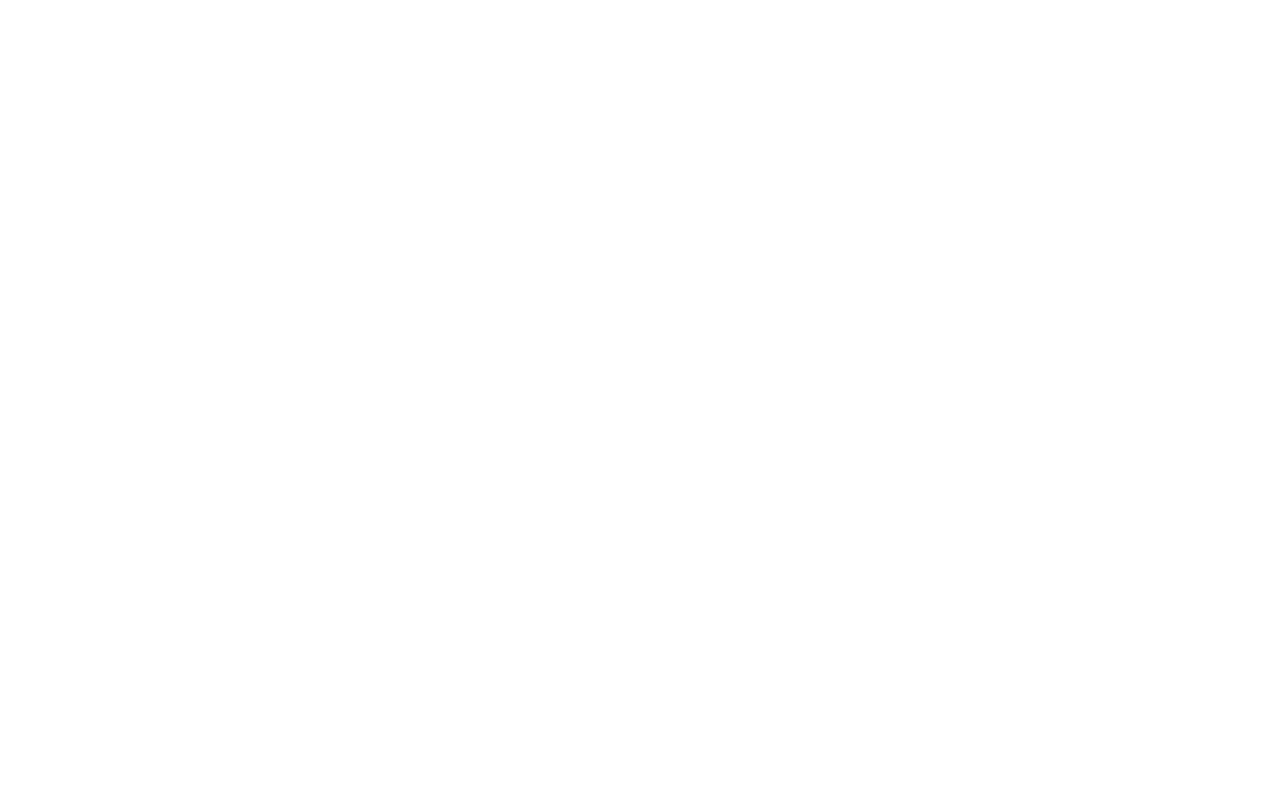
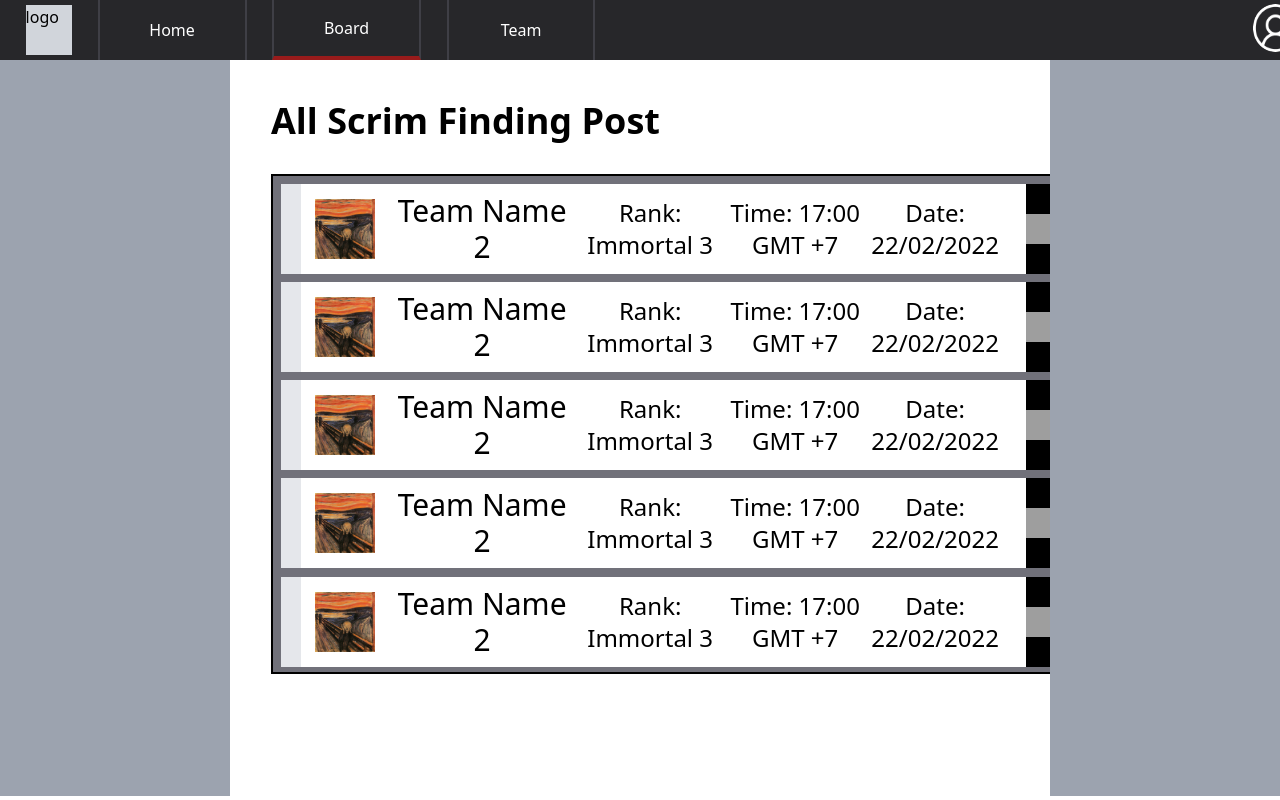
Before and after one commit to SroLyQ/Scrim-App-Frontend-revised, a React (Create React App) app: page /board in a window 1280 px wide. Before the commit this address had no page. Built offline with nearby package versions, Linux system fonts and the light colour scheme; grey boxes are pictures that could not be loaded.

Commit message:
+added BoardPageNoDynamicData

```diff
--- a/src/App.tsx
+++ b/src/App.tsx
@@ -5,6 +5,7 @@
 import LoginPage from './pages/LoginPage'
 import RegisterPage from './pages/RegisterPage';
 import HomePage from './pages/HomePage';
+import BoardPage from './pages/BoardPage';
 
 function App() {
   return (
@@ -13,6 +14,7 @@
         <Route path='/login' element={<LoginPage/>}/>
         <Route path='/register' element={<RegisterPage/>}/>
         <Route path = '/' element = {<HomePage/>}/>
+        <Route path = '/board' element = {<BoardPage/>}/>
       </Routes>
     </BrowserRouter>
   );
--- /dev/null
+++ b/src/components/AllScrimBoardComponent.tsx
@@ -0,0 +1,16 @@
+import ScrimPostDummies from "../dummies/scrimFindingPostDummies"
+import ScrimFindPost from "./ScrimFindPostComponent"
+
+const AllScrimBoard : React.FC = () =>{
+    return (
+        <div className="h-full w-full bg-zinc-500 overflow-y-scroll border-black border-[2px]">
+            {
+                ScrimPostDummies.map((element:any) => (
+                    <ScrimFindPost/>
+                ))
+            }
+        </div>
+    )
+}
+
+export default AllScrimBoard
--- a/src/components/HeaderComponent.tsx
+++ b/src/components/HeaderComponent.tsx
@@ -6,6 +6,7 @@
         const location = useLocation()
         let navigate = useNavigate()
         var path:string = ''
+        var homeStyle,boardStyle,teamStyle : string =''
         console.log(location)
 
         const homeClickHandler = () => {
@@ -27,22 +28,41 @@
         }
 
         if(location.pathname === '/'){
-            return(
+            homeStyle= 'border-b-[4px] border-b-hardRed'
+            boardStyle = ''
+            teamStyle = ''
+        }
+        else if(location.pathname === '/board'){
+            homeStyle= ''
+            boardStyle = 'border-b-[4px] border-b-hardRed'
+            teamStyle = ''
+        }
+        else if(location.pathname.includes('team')){
+            homeStyle= ''
+            boardStyle = ''
+            teamStyle = 'border-b-[4px] border-b-hardRed'
+        }
+        else{
+            homeStyle= ''
+            boardStyle = ''
+            teamStyle = ''
+        }
+        return(
                 <div className="flex flex-rows bg-grayHeader h-[60px]">
                     <div className="bg-gray-300 h-[50px] w-[50px] mt-[5px] ml-[2%]">
                         logo
                     </div>
-                    <div className="flex flex-col bg-grayHeader-700 ml-[2%] w-[160px] h-[100%] text-white border-l-[2px]  border-r-[2px] border-[#3f3f46] border-b-[4px] border-b-hardRed text-center place-items-center hover:border-b-[6px] border-b-lightRed ">
+                    <div className={"flex flex-col bg-grayHeader-700 ml-[2%] w-[160px] h-[100%] text-white border-l-[2px]  border-r-[2px] border-[#3f3f46] text-center place-items-center hover:border-b-[6px] hover:border-b-lightRed " + homeStyle}>
                         <button className=" h-[100%] w-[100%] border-box " onClick={homeClickHandler} >
                                 <label className="h-[50%] w-[50%] mt-[15px] hover:cursor-pointer"> Home </label>
                         </button>
                     </div>
-                    <div className="flex flex-col bg-grayHeader-700 ml-[2%] w-[160px] h-[100%] text-white border-l-[2px]  border-r-[2px] border-[#3f3f46] text-center place-items-center hover:border-b-[6px] border-b-lightRed">
+                    <div className={"flex flex-col bg-grayHeader-700 ml-[2%] w-[160px] h-[100%] text-white border-l-[2px]  border-r-[2px] border-[#3f3f46] text-center place-items-center hover:border-b-[6px] hover:border-b-lightRed " + boardStyle}>
                         <button className=" h-[100%] w-[100%] border-box " onClick={boardClickHandler} >
                                 <label className="h-[50%] w-[50%] mt-[15px] hover:cursor-pointer"> Board </label>
                         </button>
                     </div>
-                    <div className="flex flex-col bg-grayHeader-700 ml-[2%] w-[160px] h-[100%] text-white border-l-[2px]  border-r-[2px] border-[#3f3f46] text-center place-items-center hover:border-b-[6px] border-b-lightRed">
+                    <div className={"flex flex-col bg-grayHeader-700 ml-[2%] w-[160px] h-[100%] text-white border-l-[2px]  border-r-[2px] border-[#3f3f46] text-center place-items-center hover:border-b-[6px] hover:border-b-lightRed" + teamStyle}>
                     <button className=" h-[100%] w-[100%] border-box " onClick={boardClickHandler} >
                                 <label className="h-[50%] w-[50%] mt-[15px] hover:cursor-pointer"> Team </label>
                         </button>
@@ -52,70 +72,6 @@
                     </div>
                 </div>
             )
-        }
-        else if(location.pathname === '/board'){
-            return(
-                <div className="flex flex-rows bg-grayHeader h-[60px]">
-                    <div className="bg-gray-300 h-[50px] w-[50px] mt-[5px] ml-[2%]">
-                        logo
-                    </div>
-                    <div className="flex flex-col bg-grayHeader-700 ml-[2%] w-[160px] h-[100%] text-white border-l-[2px]  border-r-[2px] border-[#3f3f46] text-center place-items-center hover:border-b-[6px] border-b-lightRed">
-                        <label className="h-[50%] w-[50%] mt-[15px]"> Home </label>
-                    </div>
-                    <div className="flex flex-col bg-grayHeader-700 ml-[2%] w-[160px] h-[100%] text-white border-l-[2px]  border-r-[2px] border-[#3f3f46] border-b-[4px] border-b-hardRed text-center place-items-center hover:border-b-[6px] border-b-lightRed">
-                        <label className="h-[50%] w-[50%] mt-[15px]"> Board </label>
-                    </div>
-                    <div className="flex flex-col bg-grayHeader-700 ml-[2%] w-[160px] h-[100%] text-white border-l-[2px]  border-r-[2px] border-[#3f3f46]  text-center place-items-center hover:border-b-[6px] border-b-lightRed">
-                        <label className="h-[50%] w-[50%] mt-[15px]"> Team </label>
-                    </div>
-                    <div className="ml-[50%]">
-                        <img src={userIcon} className="h-[80%] mt-[10%] ml-[40%] rounded-full"/>
-                    </div>
-                </div>
-            )
-        }
-        else if(location.pathname.includes('team')){
-            return(
-                    <div className="flex flex-rows bg-grayHeader h-[60px]">
-                        <div className="bg-gray-300 h-[50px] w-[50px] mt-[5px] ml-[2%]">
-                        logo
-                        </div>
-                        <div className="flex flex-col bg-grayHeader-700 ml-[2%] w-[160px] h-[100%] text-white border-l-[2px]  border-r-[2px] border-[#3f3f46] text-center place-items-center hover:border-b-[6px] border-b-lightRed">
-                            <label className="h-[50%] w-[50%] mt-[15px]"> Home </label>
-                        </div>
-                        <div className="flex flex-col bg-grayHeader-700 ml-[2%] w-[160px] h-[100%] text-white border-l-[2px]  border-r-[2px] border-[#3f3f46] text-center place-items-center hover:border-b-[6px] border-b-lightRed">
-                            <label className="h-[50%] w-[50%] mt-[15px]"> Board </label>
-                        </div>
-                        <div className="flex flex-col bg-grayHeader-700 ml-[2%] w-[160px] h-[100%] text-white border-l-[2px]  border-r-[2px] border-[#3f3f46] border-b-[4px] border-b-hardRed text-center place-items-center hover:border-b-[6px] border-b-lightRed">
-                            <label className="h-[50%] w-[50%] mt-[15px]"> Team </label>
-                        </div>
-                        <div className="ml-[50%]">
-                            <img src={userIcon} className="h-[80%] mt-[10%] ml-[40%] rounded-full"/>
-                        </div>
-                    </div>
-            )
-        }
-        else{
-            return(
-                <div className="flex flex-rows bg-grayHeader h-[60px]">
-                    <div className="bg-gray-300 h-[50px] w-[50px] mt-[5px] ml-[2%]">
-                    logo
-                    </div>
-                    <div className="flex flex-col bg-grayHeader-700 ml-[2%] w-[160px] h-[100%] text-white border-l-[2px]  border-r-[2px] border-[#3f3f46] text-center place-items-center hover:border-b-[6px] border-b-lightRed">
-                        <label className="h-[50%] w-[50%] mt-[15px]"> Home </label>
-                    </div>
-                    <div className="flex flex-col bg-grayHeader-700 ml-[2%] w-[160px] h-[100%] text-white border-l-[2px]  border-r-[2px] border-[#3f3f46] text-center place-items-center hover:border-b-[6px] border-b-lightRed">
-                        <label className="h-[50%] w-[50%] mt-[15px]"> Board </label>
-                    </div>
-                    <div className="flex flex-col bg-grayHeader-700 ml-[2%] w-[160px] h-[100%] text-white border-l-[2px]  border-r-[2px] border-[#3f3f46] text-center place-items-center hover:border-b-[6px] border-b-lightRed">
-                        <label className="h-[50%] w-[50%] mt-[15px]"> Team </label>
-                    </div>
-                    <div className="ml-[50%]">
-                        <img src={userIcon} className="h-[80%] mt-[10%] ml-[40%] rounded-full"/>
-                    </div>
-                </div>
-            )
-        }
 }
 
 export default HeaderComponent
--- /dev/null
+++ b/src/components/ScrimFindPostComponent.tsx
@@ -0,0 +1,35 @@
+import logo_placeHolder from '../pic/placeholder.jpeg'
+import arrow_icon from '../pic/arrow.png'
+const ScrimFindPost: React.FC = () =>{
+    var right_icon = 'https://previews.123rf.com/images/asmati/asmati1706/asmati170605914/80929987-positive-symbol-plus-sign-vector-white-icon-with-soft-shadow-on-transparent-background-.jpg'
+    var already:boolean = true
+    if(already){
+        /**change icon */
+    }
+
+    return(
+        <div className='flex flex-rows mt-[1%] '>
+            <div className={"flex flex-rows bg-white h-[90px] w-[745px] ml-[1%] border-l-[20px] items-center"}>
+                <div className='flex flex-rows align-middle items-center'>
+                    <img src={logo_placeHolder} className='h-[60px] w-[60px] ml-[14px] '/>
+                    <div className='flex  h-[40px] w-[200px] items-center'>
+                        <label className='text-3xl pl-[14px] break-words text-center'> Team Name 2</label>
+                    </div>
+                    <label className='h-full w-[150px] text-2xl text-center'> Rank: Immortal 3</label>
+                    <div className='flex  h-[40px] w-[140px] items-center'>
+                        <label className='text-2xl  break-words text-center'> Time: 17:00 GMT +7</label>
+                    </div>
+                    <div className='flex  h-[40px] w-[140px] items-center'>
+                        <label className='text-2xl  break-words text-center'> Date: 22/02/2022</label>
+                    </div>
+                </div>
+            </div>
+            <div className='flex h-[90px] w-[40px] items-center bg-black'>
+                <img src={right_icon} className='w-full'/>
+            </div>
+        </div>
+    )
+
+}
+
+export default ScrimFindPost
--- a/src/components/YourScrimBoardComponent.tsx
+++ b/src/components/YourScrimBoardComponent.tsx
@@ -1,5 +1,5 @@
 import dummiesMatch from "../dummies/matchDummies"
-import YourScrimMatch from "./YourScrimMatch"
+import YourScrimMatch from "./YourScrimMatchComponent"
 
 
 const YourScimBoard : React.FC = () => {
--- a/src/components/YourScrimMatch.tsx
+++ b/src/components/YourScrimMatchComponent.tsx
@@ -5,7 +5,7 @@
     matchData : MatchProps['matchData']
 }
 
-const YourScrimMatch = ({matchData}:Props) => {
+const YourScrimMatch :React.FC<Props> = ({matchData}) => {
     var test:boolean = false
     var nowColor:string = (test ? 'border-l-lightRed' : 'border-l-goodGreen')
     console.log(nowColor)
--- /dev/null
+++ b/src/dummies/scrimFindingPostDummies.ts
@@ -0,0 +1,52 @@
+const ScrimPostDummies:Array<Object> = [
+    {
+        'scrimDate' : '17-02-2022',
+        'teamName' : 'Love is Easy',
+        'teamLogo' : 'https://png.pngtree.com/element_our/20190530/ourmid/pngtree-correct-icon-image_1267804.jpg' ,
+        'scrimTime' : '18.00 GMT +7',
+        'avgRank' : 'Radiant',
+    },
+    {
+        'scrimDate' : '18-02-2022',
+        'teamName' : 'Love is LOL',
+        'teamLogo' : 'https://www.clipartmax.com/png/middle/115-1150338_%E0%B8%97%E0%B8%B0%E0%B9%80%E0%B8%A5%E0%B8%97%E0%B8%A3%E0%B8%B2%E0%B8%A2-%E0%B9%84%E0%B8%AD%E0%B8%84%E0%B8%AD%E0%B8%99-png-road-flat-icon-png.png' ,
+        'scrimTime' : '18.00 GMT +7',
+        'avgRank' : 'Diamond',
+    },
+    {
+        'scrimDate' : '19-02-2022',
+        'teamName' : 'Love is Easy',
+        'teamLogo' : 'https://png.pngtree.com/element_our/20190530/ourmid/pngtree-correct-icon-image_1267804.jpg' ,
+        'scrimTime' : '18.00 GMT +7',
+        'avgRank' : 'Radiant',
+    },
+    {
+        'scrimDate' : '23-02-2022',
+        'teamName' : 'Love is Bad',
+        'teamLogo' : 'https://www.clipartmax.com/png/middle/115-1150338_%E0%B8%97%E0%B8%B0%E0%B9%80%E0%B8%A5%E0%B8%97%E0%B8%A3%E0%B8%B2%E0%B8%A2-%E0%B9%84%E0%B8%AD%E0%B8%84%E0%B8%AD%E0%B8%99-png-road-flat-icon-png.png' ,
+        'scrimTime' : '18.00 GMT +7',
+        'avgRank' : 'Immortal',
+    },
+    {
+        'scrimDate' : '22-02-2022',
+        'teamName' : 'Love is Easy',
+        'teamLogo' : 'https://png.pngtree.com/element_our/20190530/ourmid/pngtree-correct-icon-image_1267804.jpg' ,
+        'scrimTime' : '18.00 GMT +7',
+        'avgRank' : 'Radiant',
+    },
+    {
+        'scrimDate' : '22-02-2022',
+        'teamName' : 'Love is LOL',
+        'teamLogo' : 'https://www.clipartmax.com/png/middle/115-1150338_%E0%B8%97%E0%B8%B0%E0%B9%80%E0%B8%A5%E0%B8%97%E0%B8%A3%E0%B8%B2%E0%B8%A2-%E0%B9%84%E0%B8%AD%E0%B8%84%E0%B8%AD%E0%B8%99-png-road-flat-icon-png.png' ,
+        'scrimTime' : '21.00 GMT +7',
+        'avgRank' : 'Diamond',
+    },
+    {
+        'scrimDate' : '23-02-2022',
+        'teamName' : 'Love is Bad',
+        'teamLogo' : 'https://www.clipartmax.com/png/middle/115-1150338_%E0%B8%97%E0%B8%B0%E0%B9%80%E0%B8%A5%E0%B8%97%E0%B8%A3%E0%B8%B2%E0%B8%A2-%E0%B9%84%E0%B8%AD%E0%B8%84%E0%B8%AD%E0%B8%99-png-road-flat-icon-png.png' ,
+        'scrimTime' : '21.00 GMT +7',
+        'avgRank' : 'Immortal',
+    },
+]
+export default ScrimPostDummies
--- /dev/null
+++ b/src/pages/BoardPage.tsx
@@ -0,0 +1,23 @@
+import AllScrimBoard from "../components/AllScrimBoardComponent"
+import HeaderComponent from "../components/HeaderComponent"
+
+const BoardPage : React.FC = () =>{
+    return(
+        <div>
+            <div>
+                <HeaderComponent/>
+                <div className="flex flex-rows">
+                    <div className="basis-1/5 bg-gray-400 h-[92vh] w-[100%]"> </div>
+                    <div className="basis-3/5 bg-white h-[92vh]">
+                        <h1 className="text-4xl font-bold pl-[5%] pt-[5%]">All Scrim Finding Post</h1>
+                        <div className="h-[500px] w-[820px] ml-[5%] mt-[4%]">
+                            <AllScrimBoard/>
+                        </div>
+                    </div>
+                    <div className="basis-1/5 bg-gray-400 h-[92vh]"> </div>
+                </div>
+            </div>
+        </div>
+    )
+}
+export default BoardPage
```
Also changed, not shown: src/props/findingPostProps.tsx (added, +9 -0 lines), src/dummies/matchDummies.ts (renamed from src/dummies/matchDummies.tsx).
